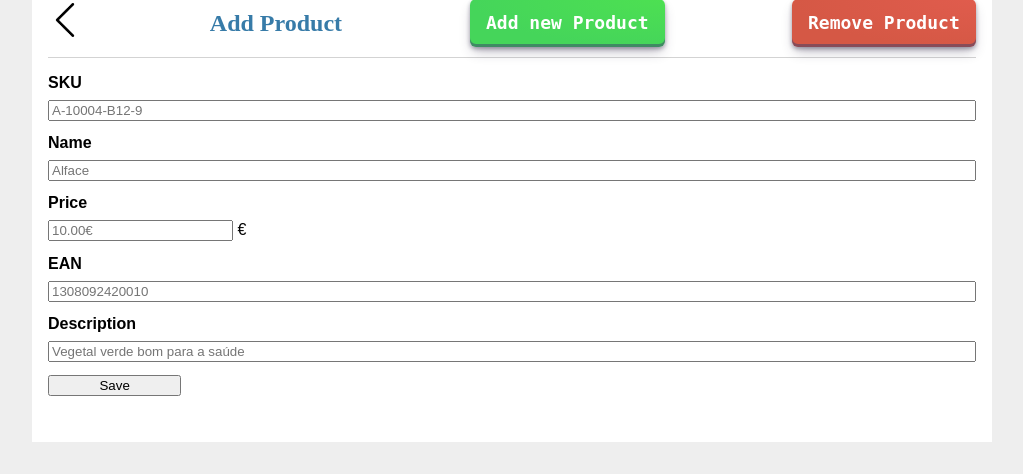
After one commit to powy-e/DB-project-3, a Flask app: template app/templates/product/add/index.html in a window 1280 px wide. The commit adds this page. Shown: the part 326-800 px from the top of the page, without its empty margins (128-1151 px from the left). Run offline with Flask 3, Linux system fonts and the light colour scheme; the template is opened without the code that fills it, so the values that code supplies are empty; some libraries are stand-ins or nearby versions; grey boxes are pictures that could not be loaded.

Commit message:
Remove Product

```diff
--- a/app/app.py
+++ b/app/app.py
@@ -87,19 +87,116 @@ def product_index():
 
     return render_template("product/index.html")
 
-@app.route("/product/add", methods=("GET", "POST"))
-def add_product():
+@app.route("/product/add", methods=["GET"])
+def add_product_page():
 
     # get all products?
 
-    return "hello add new prod"
+    return render_template("product/add/index.html")
 
-@app.route("/product/remove", methods=("GET", "POST"))
+@app.route("/product/add", methods=["POST"])
+def add_product():
+
+    sku = request.form["SKU"]
+    name = request.form["name"]
+    price = request.form["price"]
+    ean = request.form["EAN"]
+    desc = request.form["description"]
+
+    error = None
+
+    if not sku:
+        error = "Sku is required."
+    elif len(sku) > 25:
+        error = "Sku is required to be at most 25 characters long."
+
+    if not name:
+        error = "Name is required."
+    elif len(name) > 200:
+        error = "Name is required to be at most 200 characters long."
+
+    if not price:
+        error = "Price is required."
+    elif not price.isnumeric():
+            error = "Price is required to be numeric."
+    else:
+        price_split = price.split(".")
+        if len(price_split) > 2:
+            error = "Price is required to be numeric."
+        elif len(price_split) == 2:
+            if len(price_split[1])> 2:
+                error = "Price is required to be have at most 2 decimal places."
+
+    if ean:
+        if not ean.isnumeric():
+            error = "Balance is required to be numeric."
+        elif len(ean) != 13:
+            error = "EAN must be 13 digits long."
+    else:
+        ean = None
+
+    if not desc:
+        desc = None
+
+
+    if error is not None:
+        return "there was an error: " + error
+    else:
+        with pool.connection() as conn:
+            with conn.cursor(row_factory=namedtuple_row) as cur:
+                cur.execute(
+                    """
+                    INSERT INTO product (sku, name, description, price, ean)
+                    VALUES (%(sku)s, %(name)s, %(description)s, %(price)s, %(ean)s);
+                    """,
+                    {"sku": sku, "name": name, "description": desc, "price": price, "ean": ean},
+                )
+            conn.commit()
+        return redirect(url_for("product_index"))
+
+
+
+    return
+
+@app.route("/product/remove", methods=["GET"])
+def remove_product_page():
+    return render_template("product/remove/index.html")
+
+@app.route("/product/remove", methods=["POST"])
 def remove_product():
+    with pool.connection() as conn:
+        with conn.cursor(row_factory=namedtuple_row) as cur:
+            cur.execute(
+                """
+                DELETE FROM contains
+                WHERE sku = %(sku)s;
+                """,
+                {"sku": request.form["SKU"]}
+            )
 
-    # get all products?
+            cur.execute(
+                """
+                DELETE FROM delivery
+                WHERE tin =
+                    (SELECT tin FROM supplier
+                    WHERE sku = %(sku)s);
+                """, {"sku": request.form["SKU"]})
 
-    return "hello remove prod gitlab reference"
+            cur.execute(
+                """
+                DELETE FROM supplier
+                WHERE sku = %(sku)s;
+                """, {"sku": request.form["SKU"]})
+
+            cur.execute(
+                """
+                 DELETE FROM product
+                WHERE sku = %(sku)s;
+                """, {"sku": request.form["SKU"]})
+
+        conn.commit()
+
+    return "deleted: " + request.form["SKU"]
 
 
 
--- a/app/templates/customer/update.html
+++ b/app/templates/customer/update.html
@@ -1,7 +1,7 @@
 {% extends 'base.html' %}
 
 {% block header %}
-  <h1>{% block title %}Account {{ account['account_number'] }} | Edit{% endblock %}</h1>
+
 {% endblock %}
 
 {% block content %}
--- /dev/null
+++ b/app/templates/product/add/index.html
@@ -0,0 +1,40 @@
+{%extends 'base.html' %}
+
+{% block header %}
+<h1 style="display: flex; margin:1% 0%; align-items: center; justify-content: space-between;">
+    <a href="{{ url_for('product_index') }}">
+        <img src="{{ url_for('static', filename='/back.png') }}" alt="Back"
+            style="width:34px;height:34px;border-top:1%;transform:rotate(180deg)">
+    </a>
+    <div>Add Product</div>
+    <a class="Button" id="green-button" href="{{ url_for('add_product') }}"> Add new Product </a>
+    <a class="Button" id="red-button" href="{{ url_for('remove_product_page') }}"> Remove Product </a>
+</h1>
+{% endblock %}
+
+
+
+
+{% block content %}
+
+<form method="post">
+    <label for="SKU">SKU</label>
+    <input name="SKU" id="SKU" type="text" placeholder="A-10004-B12-9" value="{{ request.form['SKU'] }}" required>
+    <label for="name">Name</label>
+    <input name="name" id="name" type="text" placeholder="Alface" value="{{ request.form['name'] }}" required>
+    <label for="price">Price</label>
+    <div style="justify-content: space-around;">
+        <input name="price" id="price" style="margin-right: 0;" type="number" min="0" step="0.01" placeholder="10.00€"
+            value="{{ request.form['price'] }}" required>
+        <span style="margin: 0; align-self: flex-end;">€</span>
+    </div>
+    <label for="EAN">EAN</label>
+    <input name="EAN" id="EAN" style="margin-right: 0;" type="number" min="1000000000000" max="9999999999999" step="1"
+        placeholder="1308092420010" value="{{ request.form['EAN'] }}">
+    <label for="description">Description</label>
+    <input name="description" id="description" type="text" placeholder="Vegetal verde bom para a saúde"
+        value="{{ request.form['description'] }}">
+    <input type="submit" value="Save">
+</form>
+
+{% endblock %}
--- a/app/templates/product/index.html
+++ b/app/templates/product/index.html
@@ -4,7 +4,7 @@
 <h1 style="display: flex; margin:1% 0%; align-items: center; justify-content: space-between;">
   <div>Products</div>
   <a class="Button" id="green-button" href="{{ url_for('add_product') }}"> Add new Product </a>
-  <a class="Button" id="red-button" href="{{ url_for('remove_product') }}"> Remove Product </a>
+  <a class="Button" id="red-button" href="{{ url_for('remove_product_page') }}"> Remove Product </a>
 </h1>
 {% endblock %}
 
```
Also changed, not shown: app/templates/product/remove/index.html (added, +26 -0 lines), app/static/back.png (added).
